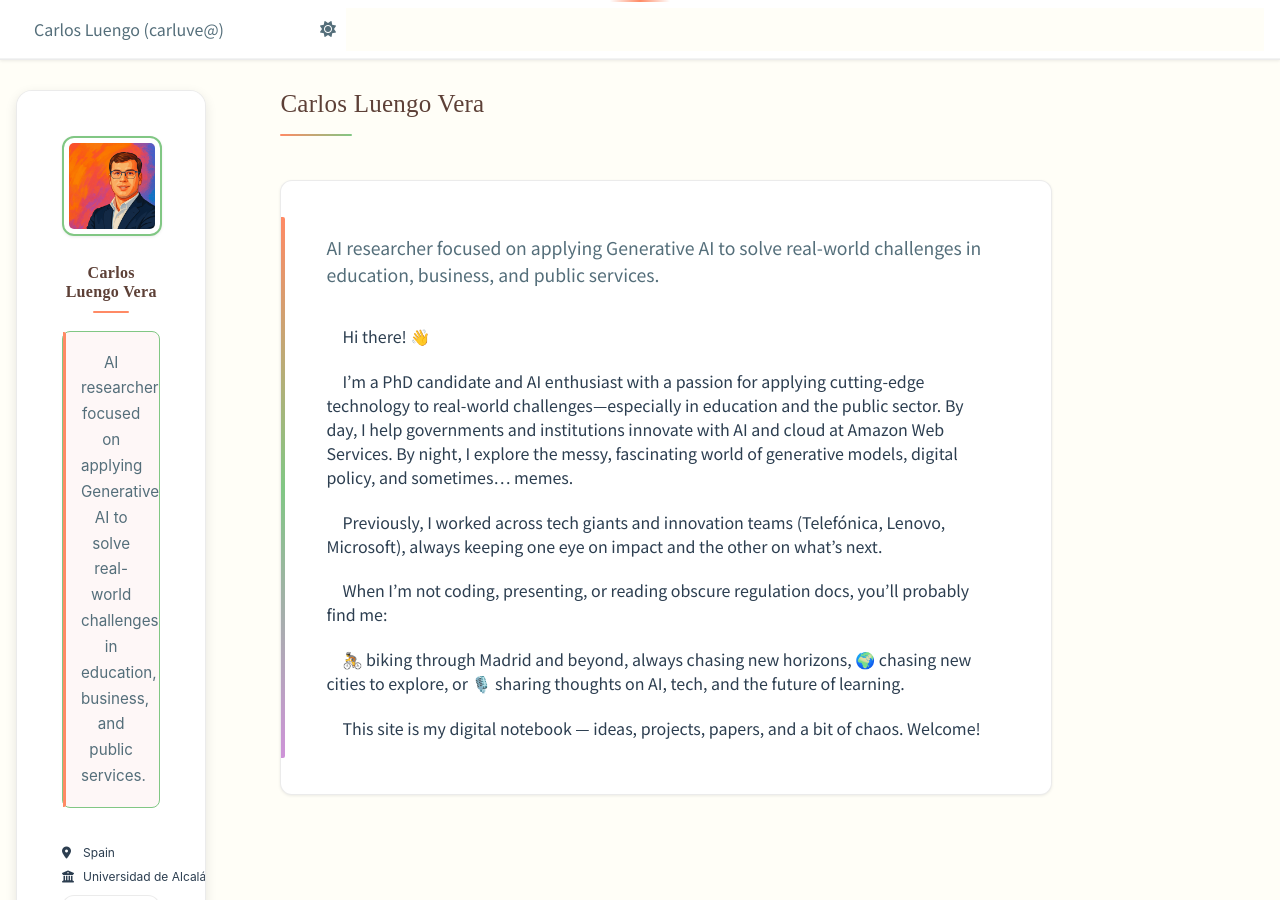
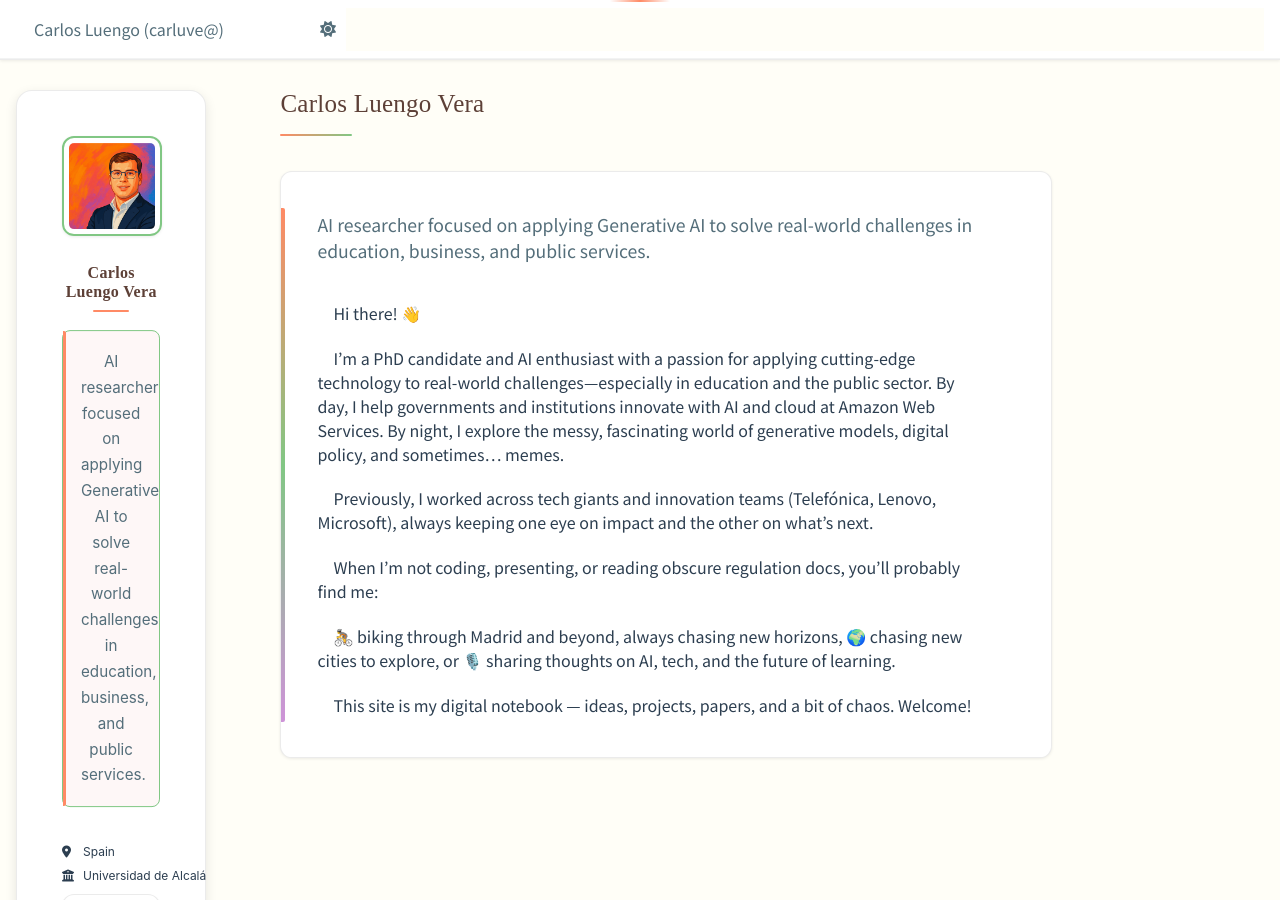
Before and after one commit to Carluve/carluve.github.io, a Jekyll site: the page built from _pages/about.md, in a window 1280 px wide and 900 px high. Built offline with Jekyll 4.4.1, drawn with Linux system fonts in a browser that asks for light colours; some web fonts are replaced; some of the changed text lies outside the part shown.

Commit message:
UX: Adjust sidebar flow, reduce padding, tighter content spacing to mitigate scrollbars

```diff
--- a/_sass/layout/_base.scss
+++ b/_sass/layout/_base.scss
@@ -14,7 +14,7 @@
 
   margin: 0;
   padding: $masthead-height 0 0; // top offset for masthead
-  padding-bottom: 6em; // reduce footer gap to minimize vertical scroll length
+  padding-bottom: 4em; // further reduce footer gap
   font-family: $global-font-family;
   line-height: 1.5;
 
--- a/_sass/layout/_sidebar.scss
+++ b/_sass/layout/_sidebar.scss
@@ -18,12 +18,12 @@
   }
 
   @media screen and (min-width: $sidebar-screen-min-width) {
-    // Previously fixed + independent scroll; changed to sticky to remove dual scrollbars.
-    position: sticky;
-    top: $masthead-height;
+    // Revert to normal document flow to avoid nested scrollbar artifacts.
+    position: static;
+    top: auto;
     height: auto;
-    max-height: calc(100vh - #{$masthead-height});
-    overflow-y: visible; // allow page to own scroll; avoid nested scrollbars
+    max-height: none;
+    overflow: visible;
     padding-top: 0;
   }
 
@@ -60,6 +60,12 @@
 
   img {
     width: 100%;
+  }
+
+  &.sidebar--narrow {
+    .author__bio { font-size: 0.85em; line-height: 1.4; }
+    .author__urls { font-size: 0.85em; }
+    padding-right: 0.5rem;
   }
 }
 
--- a/_sass/theme/_japanese_minimal.scss
+++ b/_sass/theme/_japanese_minimal.scss
@@ -229,8 +229,8 @@
   border: var(--border-light) !important;
   border-radius: $radius-lg !important;
   box-shadow: $elev-shadow-light !important;
-  padding: 3rem 2.5rem !important;
-  margin: 1.5rem 0 !important;
+  padding: 2.25rem 2rem !important; /* reduced vertical padding */
+  margin: 1rem 0 !important; /* tighter spacing */
   color: var(--text-primary) !important;
   position: relative;
 
```
